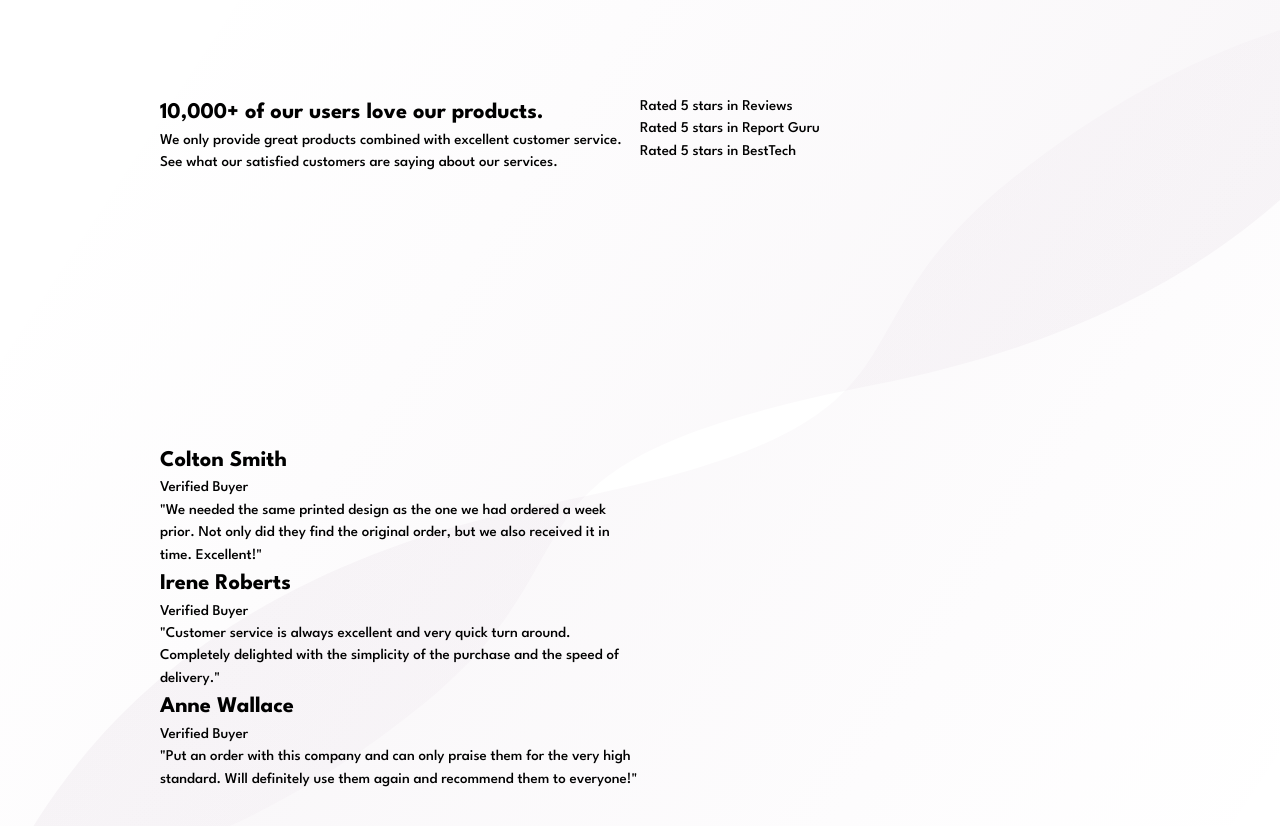
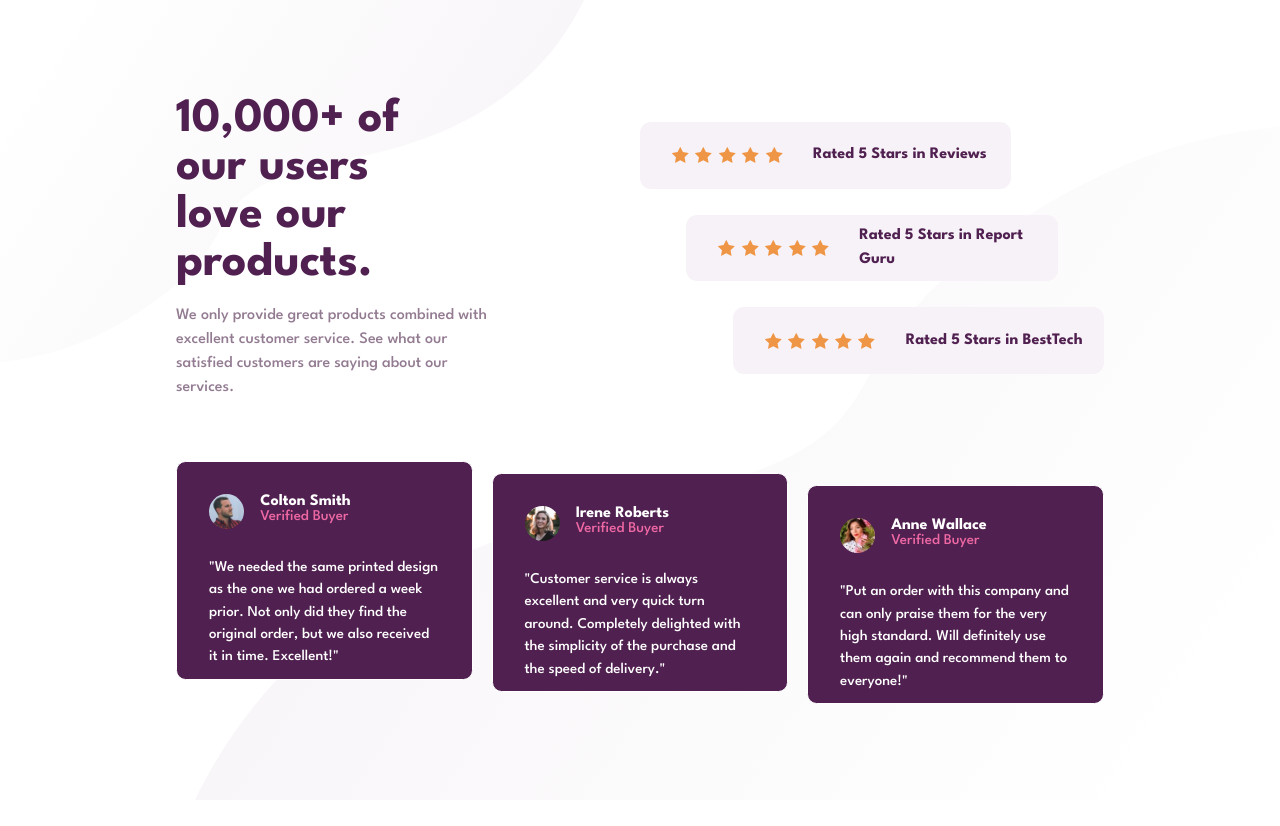
Before and after one commit to AlexandruRia/Social-proof-section, a plain HTML site: page index.html in a window 1280 px wide. After the commit the page ends 800 px from the top, so only its background shows below. Drawn offline with Linux system fonts and the light colour scheme.

Commit message:
finalized desktop version

```diff
--- a/index.html
+++ b/index.html
@@ -17,35 +17,53 @@
         </p>
       </section>
       <section class="rating-container">
-        <div class="rating">
-          <p>Rated 5 stars in Reviews</p>
+        <div class="rating first">
+          <img src="./images/icon-star.svg" class="star" alt="Star icon">
+          <img src="./images/icon-star.svg" class="star" alt="Star icon">
+          <img src="./images/icon-star.svg" class="star" alt="Star icon">
+          <img src="./images/icon-star.svg" class="star" alt="Star icon">
+          <img src="./images/icon-star.svg" class="star" alt="Star icon">
+          <p>Rated 5 Stars in Reviews</p>
         </div>
-        <div class="rating">
-          <p>Rated 5 stars in Report Guru</p>
+        <div class="rating second">
+          <img src="./images/icon-star.svg" class="star" alt="Star icon">
+          <img src="./images/icon-star.svg" class="star" alt="Star icon">
+          <img src="./images/icon-star.svg" class="star" alt="Star icon">
+          <img src="./images/icon-star.svg" class="star" alt="Star icon">
+          <img src="./images/icon-star.svg" class="star" alt="Star icon">
+          <p>Rated 5 Stars in Report Guru</p>
         </div>
-        <div class="rating">
-          <p>Rated 5 stars in BestTech</p>
+        <div class="rating third">
+          <img src="./images/icon-star.svg" class="star" alt="Star icon">
+          <img src="./images/icon-star.svg" class="star" alt="Star icon">
+          <img src="./images/icon-star.svg" class="star" alt="Star icon">
+          <img src="./images/icon-star.svg" class="star" alt="Star icon">
+          <img src="./images/icon-star.svg" class="star" alt="Star icon">
+          <p>Rated 5 Stars in BestTech</p>
         </div>
       </section>
       <section class="opinion-container">
-        <article class="user-opinion">
+        <article class="user-opinion first">
+          <img class="profile-picture"src="./images/image-colton.jpg" alt="Profile picture of Colton Smith">
           <h2>Colton Smith</h2>
-          <p>Verified Buyer</p>
+          <p class="verified-buyer">Verified Buyer</p>
           <p>"We needed the same printed design as the one we had ordered a week prior.
              Not only did they find the original order, but we also received it in time.
              Excellent!"
           </p>
         </article>
-        <article class="user-opinion">
+        <article class="user-opinion second">
+          <img class="profile-picture" src="./images/image-irene.jpg" alt="Profile picture of Irene Roberts">
           <h2>Irene Roberts</h2>
-          <p>Verified Buyer</p>
+          <p class="verified-buyer">Verified Buyer</p>
           <p>"Customer service is always excellent and very quick turn around. Completely
             delighted with the simplicity of the purchase and the speed of delivery."
           </p>
         </article>
-        <article class="user-opinion">
+        <article class="user-opinion third">
+          <img class="profile-picture" src="./images/image-anne.jpg" alt="Profile picture of Anne Wallace">
           <h2>Anne Wallace</h2>
-          <p>Verified Buyer</p>
+          <p class="verified-buyer">Verified Buyer</p>
           <p>"Put an order with this company and can only praise them for the very high standard.
             Will definitely use them again and recommend them to everyone!"
           </p>
--- a/styles.css
+++ b/styles.css
@@ -81,36 +81,124 @@ body {
     font-size: .935rem;
     font-family: 'League Spartan';
     font-weight: 500;
-
 }
 
 main {
     background:url("./images/bg-pattern-top-desktop.svg"),
             url("./images/bg-pattern-bottom-desktop.svg");
+    background-position: top left, bottom right;
     background-repeat: no-repeat;
-    background-size: cover;
-
     min-height: 100vh;
     min-width:100vw;
-    padding: 6rem 10rem 6rem 10rem;
+    padding: 6rem 11rem 6rem 11rem;
     display:grid;
     grid-template-columns: 1fr 1fr;
-    grid-template-rows: 1fr 1fr;
-}
-
-/*section {
-    border: 1px solid black;
+    grid-template-rows: 1fr 10% 1fr;
 }
 
 
 h1 {
-    font-size: 2.5rem;
+    font-size: 3rem;
     color:var(--Very-Dark-Magenta);
     font-weight:700;
     line-height: 1;
+    padding-right:40%;
+}
+
+.text-container {
+  grid-row:1/1;
+  grid-column: 1/1;
 }
 
 .text-container p {
-    margin-top: 1rem;
-    color: var(--Dark-Grayish-Magenta)
+  margin-top: 1rem;
+  padding-right:30%;
+  color: var(--Dark-Grayish-Magenta);
+  font-size:1rem;
 }
+
+.rating-container{
+  grid-row: 1/1;
+  grid-column: 2/2;
+  display: flex;
+  flex-direction: column;
+  justify-content: space-evenly;
+}
+
+.rating {
+  display: flex;
+  align-items: center;
+  background-color: var(--Light-Grayish-Magenta);
+  border-radius: .7rem;
+  height: 22%;
+  width:80%;
+}
+
+.rating p{
+  color:var(--Very-Dark-Magenta);
+  font-weight: 700;
+  font-size: 1rem;
+}
+
+.star {
+  max-height: 1rem;
+  margin-right: .4rem;
+}
+
+.star:nth-of-type(1) {
+  margin-left: 2rem;
+}
+
+.rating p {
+  margin-left:1.5rem;
+}
+
+.first {
+  align-self: start;
+}
+
+.second{
+  align-self: center;
+}
+.third {
+  align-self: flex-end;
+}
+
+
+.opinion-container {
+    grid-column:1/-1;
+    grid-row: 3/3;
+    display: flex;
+    justify-content: space-between;
+}
+
+
+
+article {
+  border: 1px solid;
+  width:32%;
+  height:90%;
+  color: var(--White);
+  background-color: var(--Very-Dark-Magenta);
+  padding:2rem;
+  border-radius: .6rem;
+}
+
+article h2 {
+  font-size: 1rem;
+  line-height: 1;
+}
+
+.verified-buyer {
+  line-height: 1;
+  margin-bottom: 2rem;
+  color: var(--Soft-Pink);
+}
+
+
+.profile-picture {
+  float: left;
+  max-height: 2.2rem;
+  border-radius: 50%;
+  margin-right:1rem;
+}
```
